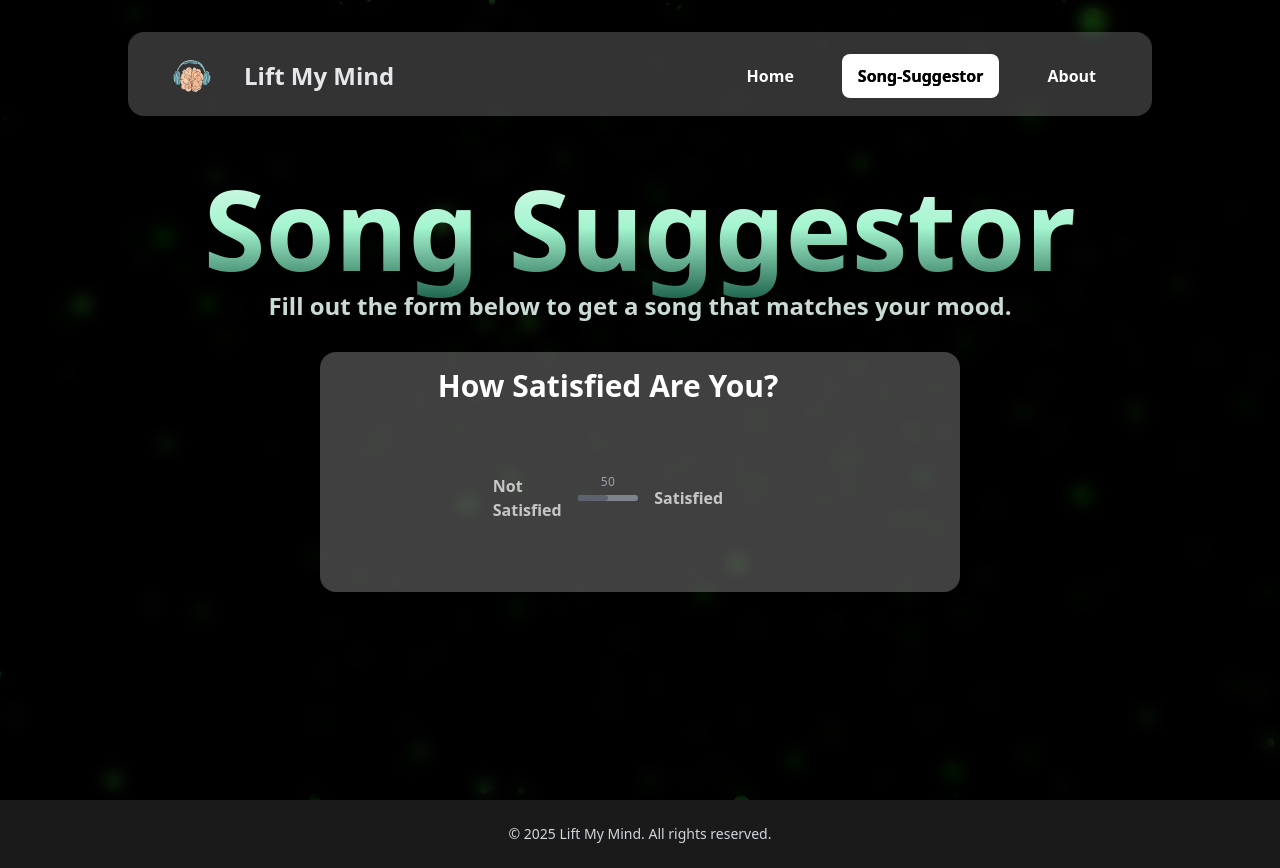
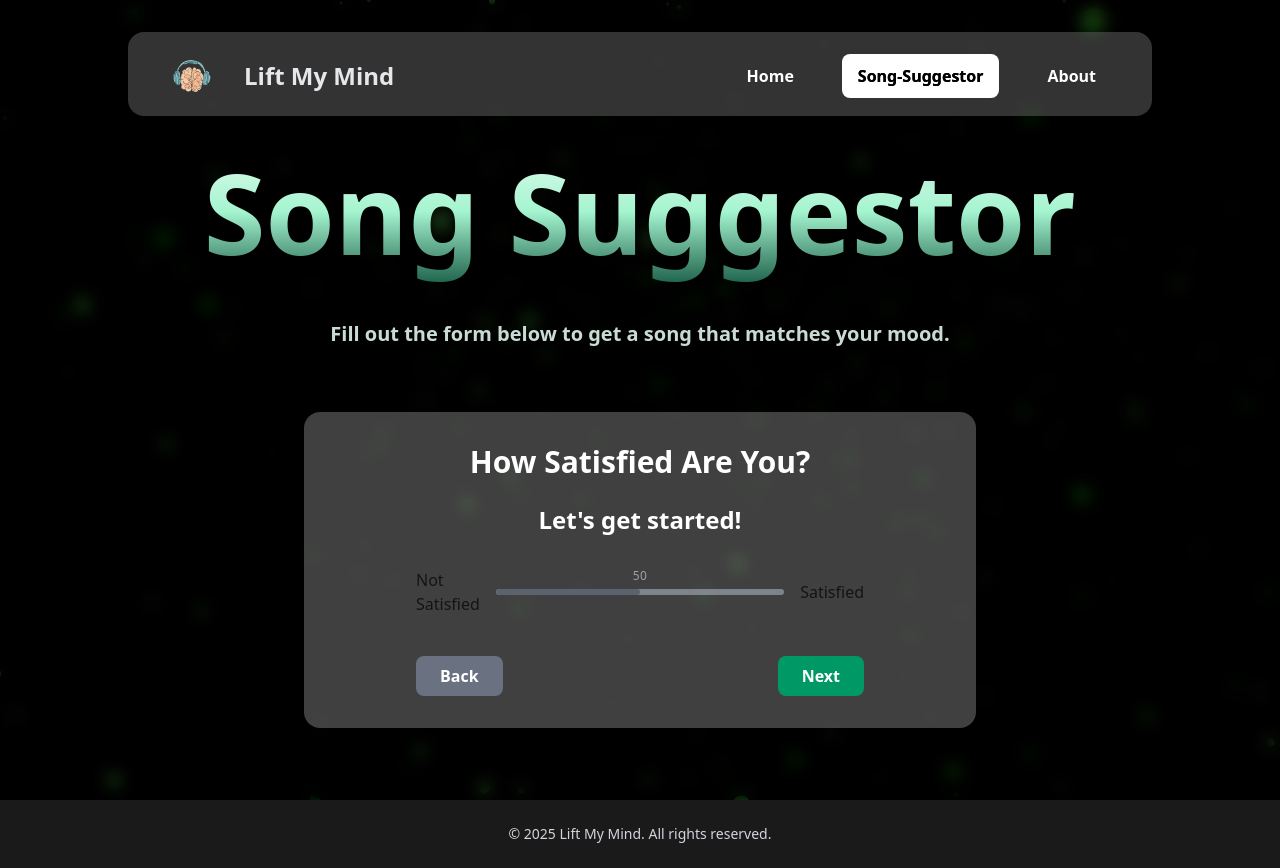
Before and after one commit to UDAY-DEVELOPER-07/LiftMyMind, a React (Vite) app: page /song in a window 1280 px wide. Built offline with nearby package versions, Linux system fonts and the light colour scheme.

Commit message:
added the questions in our website

```diff
--- a/src/Song-Suggestor/page.tsx
+++ b/src/Song-Suggestor/page.tsx
@@ -1,27 +1,43 @@
-
 import MyVantaComponent from "../components/ui/background";
 import ElasticSlider from "../components/ui/slider";
 import { useState } from "react";
+import { questions } from "../components/elements/questions";
 
 export default function SongSuggestorPage() {
     const [satisfaction, setSatisfaction] = useState(50);
+    const [i , setI] = useState(0);
+
+    const [currentQuestion, setCurrentQuestion] = useState("Let's get started!");
+    const handleNext = () => {
+        if(i< questions.length -1){
+            setI(i + 1);
+            setCurrentQuestion(questions[i].question);
+            setSatisfaction(50);
+        }else{
+            setCurrentQuestion("Thank you for your responses!");
+        }
+    };
+
+
     return (
-        <>
-            <div className="h-screen min-h-screen bg-black w-full fill flex justify-center relative overflow-hidden">
-                <div className="absolute inset-0 z-5">
+        <div className="relative min-h-screen w-full flex justify-center bg-black overflow-hidden">
+            <div className="absolute inset-0 z-0">
                 <MyVantaComponent />
             </div>
-                <div className="relative h-screen w-full flex flex-col items-center min-h-screen backdrop-blur-sm  z-[5] pt-12  px-4">
-                    <p className="absolute top-0 w-7xl left-1/2-translate-x-1/2 bg-clip-text  bg-gradient-to-b via-emerald-200 from-emerald-50 to-emerald-900 text-[700%] text-transparent z-5 font-extrabold text-center pointer-events-none select-none" style={{ marginTop: '9rem' }}>
+            <div className="relative flex flex-col items-center w-full min-h-screen backdrop-blur-sm z-10 pt-32 px-4">
+                <h1 className="text-[700%] font-extrabold text-transparent bg-clip-text bg-gradient-to-b from-emerald-50 via-emerald-200 to-emerald-900 text-center select-none pointer-events-none mb-6">
                     Song Suggestor
-                    </p>
-                    <p className="absolute w-full top-0   text-[#CADBD5] text-[150%] z-5 font-extrabold text-center pointer-events-none select-none" style={{ marginTop: '18rem' }}>
+                </h1>
+                <p className="text-xl font-extrabold text-[#CADBD5] text-center select-none pointer-events-none mb-16">
                     Fill out the form below to get a song that matches your mood.
                 </p>
-                    <div className="fixed top-8 flex w-[50%] h-[30%] rounded-2xl bg-white/25 backdrop-blur-3xl justify-between pt-1 z-[20]" style={{ marginTop: '20rem' }}>
-
-                        <div className="flex items-center flex-col justify-center mt-3 text-white  font-extrabold center text-20 w-[90%] ">
-                            <h1 className="text-3xl text-center">How Satisfied Are You?</h1>
+                <div className="relative flex flex-col items-center w-full max-w-2xl bg-white/25 backdrop-blur-3xl rounded-2xl p-8 z-20">
+                    <h2 className="text-3xl text-center text-white font-extrabold mb-6">
+                        How Satisfied Are You?
+                    </h2>
+                    <p className="text-2xl text-white font-semibold text-center mb-8">
+                        {currentQuestion}
+                    </p>
                     <ElasticSlider
                         leftIcon={<>Not Satisfied</>}
                         rightIcon={<>Satisfied</>}
@@ -30,23 +46,31 @@ export default function SongSuggestorPage() {
                         maxValue={100}
                         isStepped
                         stepSize={10}
-                                onChange={(value) => setSatisfaction(value)}
-                                className="w-[40%] h-full"
+                        onChange={setSatisfaction}
+                        className="w-full max-w-md"
                     />
-                            {/* <textarea
-                                className="w-[90%] h-[80%] bg-white/10 backdrop-blur-3xl rounded-lg p-4 text-white font-semibold text-lg"
-                                placeholder="Describe your mood or situation..."
-                                value={satisfaction}
-                                style={{ resize: 'none' }}
-                            ></textarea> */}
-                        </div>
-                        <div className="absolute top-0 w-[50%] flex justify-between " style={{ marginTop: '40rem' }}>
-                            <button className="px-6 py-2 mr-4 bg-gray-500 text-white rounded-lg font-semibold hover:bg-gray-800 transition">Back</button>
-                            <button className="px-6 py-2 bg-emerald-600 text-white rounded-lg font-semibold hover:bg-emerald-800 transition">Next</button>
+                    <div className="flex justify-between w-full max-w-md mt-10">
+                        <button className="px-6 py-2 bg-gray-500 text-white rounded-lg font-semibold hover:bg-gray-800 transition"
+                        onClick={() => {
+                            if (i > 0) {
+                                setI(i - 1);
+                                setCurrentQuestion(questions[i - 1].question);
+                                setSatisfaction(50);
+                            }
+                        }}
+
+                        >
+                            Back
+                        </button>
+                        <button
+                        className="px-6 py-2 bg-emerald-600 text-white rounded-lg font-semibold hover:bg-emerald-800 transition"
+                        onClick={handleNext}
+                        >
+                            Next
+                        </button>
                     </div>
                 </div>
             </div>
         </div>
-        </>
     );
 }
--- a/src/assets/question.json
+++ /dev/null
@@ -1,44 +0,0 @@
-{
-    "questions": [
-        {
-            "id": "01",
-            "question": "I felt emotionally stable and grounded this week."
-        },
-        {
-            "id": "02",
-            "question": "I was able to manage my stress in healthy ways."
-        },
-        {
-            "id": "03",
-            "question": "I felt comfortable expressing my thoughts and feelings in our sessions."
-        },
-        {
-            "id": "04",
-            "question": "I was able to reflect on my emotions and behaviors effectively."
-        },
-        {
-            "id": "05",
-            "question": "I noticed positive changes in how I relate to myself."
-        },
-        {
-            "id": "06",
-            "question": "I applied tools or insights from therapy in my daily life."
-        },
-        {
-            "id": "07",
-            "question": "I felt supported and understood during our recent sessions."
-        },
-        {
-            "id": "08",
-            "question": "I was able to cope with challenges without feeling overwhelmed."
-        },
-        {
-            "id": "09",
-            "question": "I maintained a healthy routine and took care of my basic needs."
-        },
-        {
-            "id": "10",
-            "question": "I felt a sense of progress in my personal growth or healing journey."
-        }
-    ]
-}
--- /dev/null
+++ b/src/components/elements/questions.tsx
@@ -0,0 +1,42 @@
+export const questions = [
+    {
+        id: "01",
+        question: "I felt emotionally stable and grounded this week."
+    },
+    {
+        id: "02",
+        question: "I was able to manage my stress in healthy ways."
+    },
+    {
+        id: "03",
+        question: "I felt comfortable expressing my thoughts and feelings in our sessions."
+    },
+    {
+        id: "04",
+        question: "I was able to reflect on my emotions and behaviors effectively."
+    },
+    {
+        id: "05",
+        question: "I noticed positive changes in how I relate to myself."
+    },
+    {
+        id: "06",
+        question: "I applied tools or insights from therapy in my daily life."
+    },
+    {
+        id: "07",
+        question: "I felt supported and understood during our recent sessions."
+    },
+    {
+        id: "08",
+        question: "I was able to cope with challenges without feeling overwhelmed."
+    },
+    {
+        id: "09",
+        question: "I maintained a healthy routine and took care of my basic needs."
+    },
+    {
+        id: "10",
+        question: "I felt a sense of progress in my personal growth or healing journey."
+    }
+];
```
Lines whose indentation alone changed are shown as unchanged.
